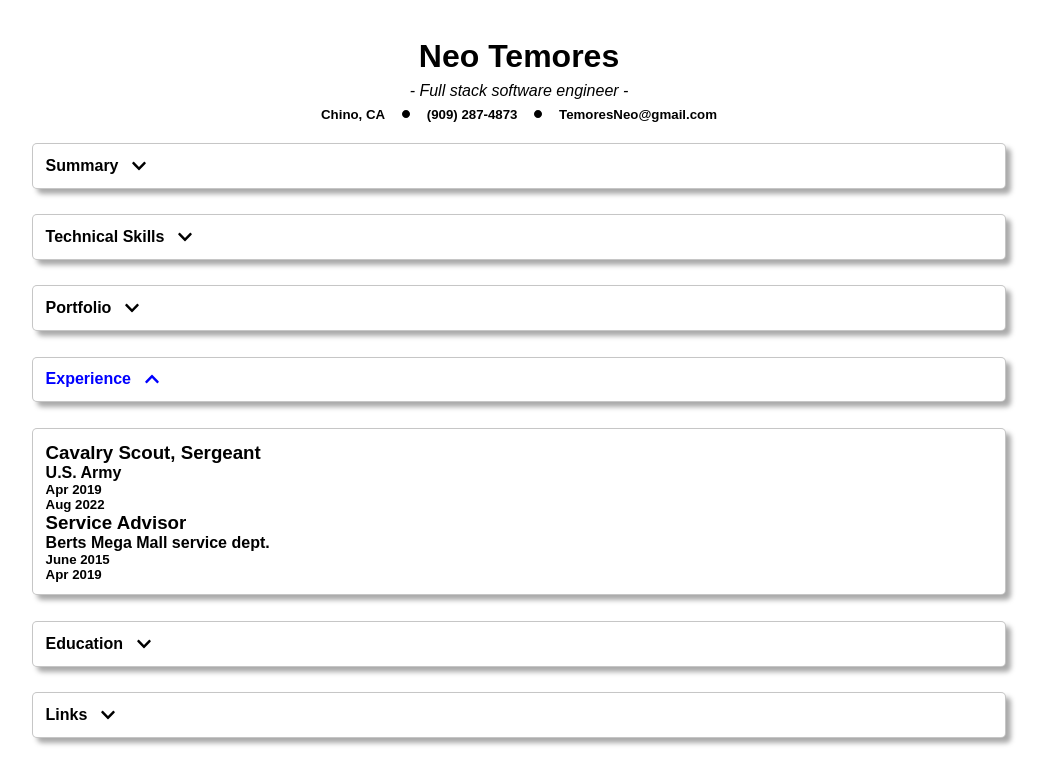
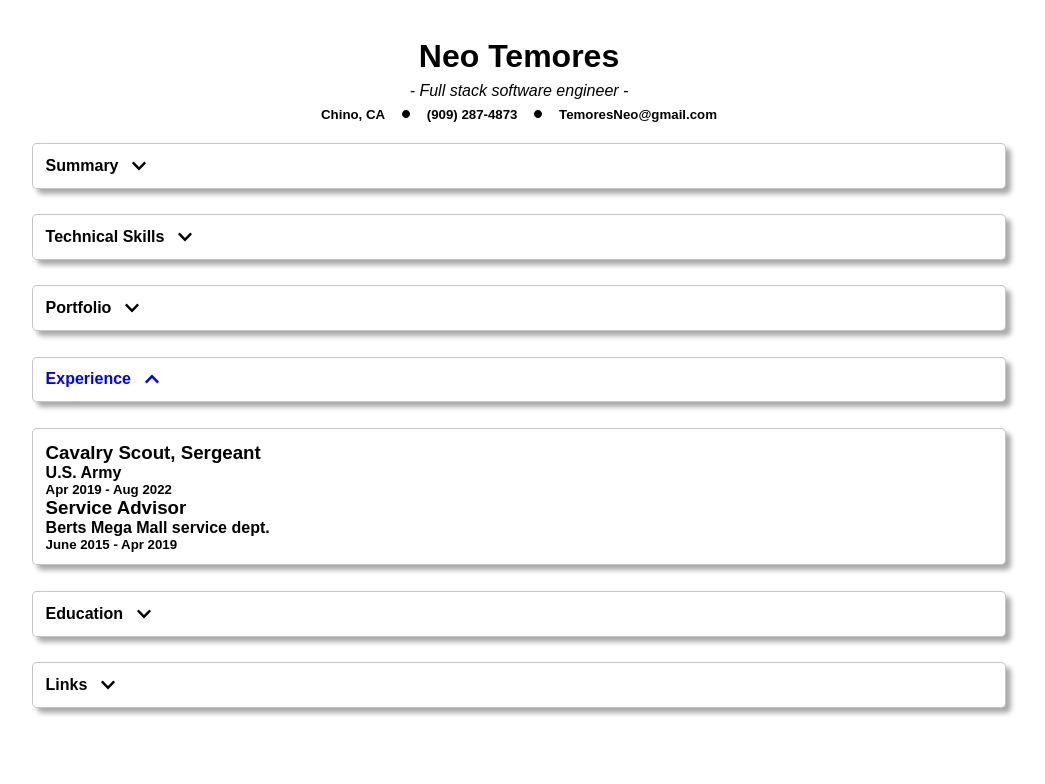
Before and after one commit to neoTemores/Online-Resume-NeoTemoresSWE, a React (Create React App) app: page / in a window 1280 px wide. Both pictures are taken after a click on the item "Experience". Shown: the top 784 px of the page, without its empty margins (121-1166 px from the left). Built offline with nearby package versions, Linux system fonts and the light colour scheme.

Commit message:
work exp WIP

```diff
--- a/src/Components/Experience.jsx
+++ b/src/Components/Experience.jsx
@@ -6,8 +6,9 @@ const Experience = () => {
       <div>
         <h3>{title}</h3>
         <h4>{company}</h4>
-        <h5>{startDate}</h5>
-        <h5>{endDate}</h5>
+        <h5>
+          {startDate} - {endDate}
+        </h5>
       </div>
     );
   };
```
